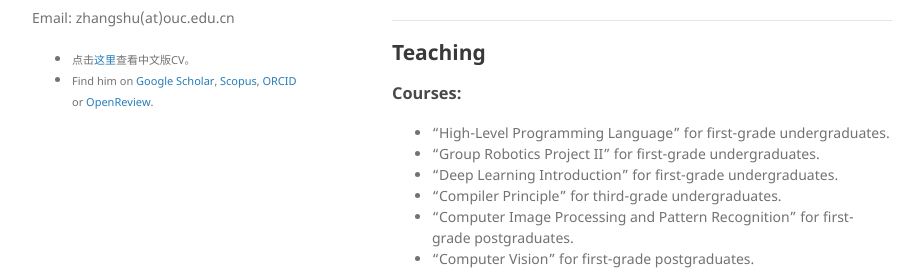
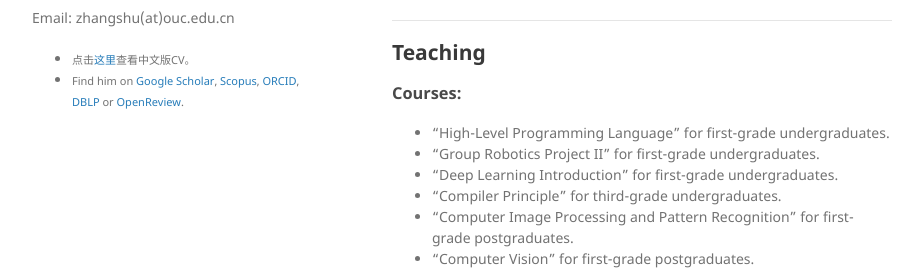
Before and after one commit to jackyspeed/aboutzhangshu, a Jekyll site: the page built from index.md, in a window 1280 px wide. Shown: the part 508-780 px from the top of the page, without its empty margins (178-1101 px from the left). Built offline with Jekyll 4.4.1, drawn with Linux system fonts in a browser that asks for light colours; our own code applies the rules of GitHub Pages for plain Markdown files.

Commit message:
Update default.html

```diff
--- a/_layouts/default.html
+++ b/_layouts/default.html
@@ -45,7 +45,7 @@
           {% if site.OUC_link %}
             <li><small>点击<a href="{{ site.OUC_link }}" Target="_blank">这里</a>查看中文版CV。</small></li>
           {% endif %}
-          <li><small>Find him on <a href="{{ site.google_scholar_link | default: scholar.google.com  }}" Target="_blank">Google Scholar</a>, <a href="{{ site.scopus_link | default: www.sopus.com  }}" Target="_blank">Scopus</a>, <a href="{{ site.orcid_link | default: orcid.org  }}" Target="_blank">ORCID</a> or <a href="{{ site.openreview_link | default: openreview.net/  }}" Target="_blank">OpenReview</a>.</small></li>
+          <li><small>Find him on <a href="{{ site.google_scholar_link | default: scholar.google.com  }}" Target="_blank">Google Scholar</a>, <a href="{{ site.scopus_link | default: www.sopus.com  }}" Target="_blank">Scopus</a>, <a href="{{ site.orcid_link | default: orcid.org  }}" Target="_blank">ORCID</a>, <a href="{{ site.dblp_link | default: dblp.org  }}" Target="_blank">DBLP</a> or <a href="{{ site.openreview_link | default: openreview.net/  }}" Target="_blank">OpenReview</a>.</small></li>
         </ul>
 
 
```
